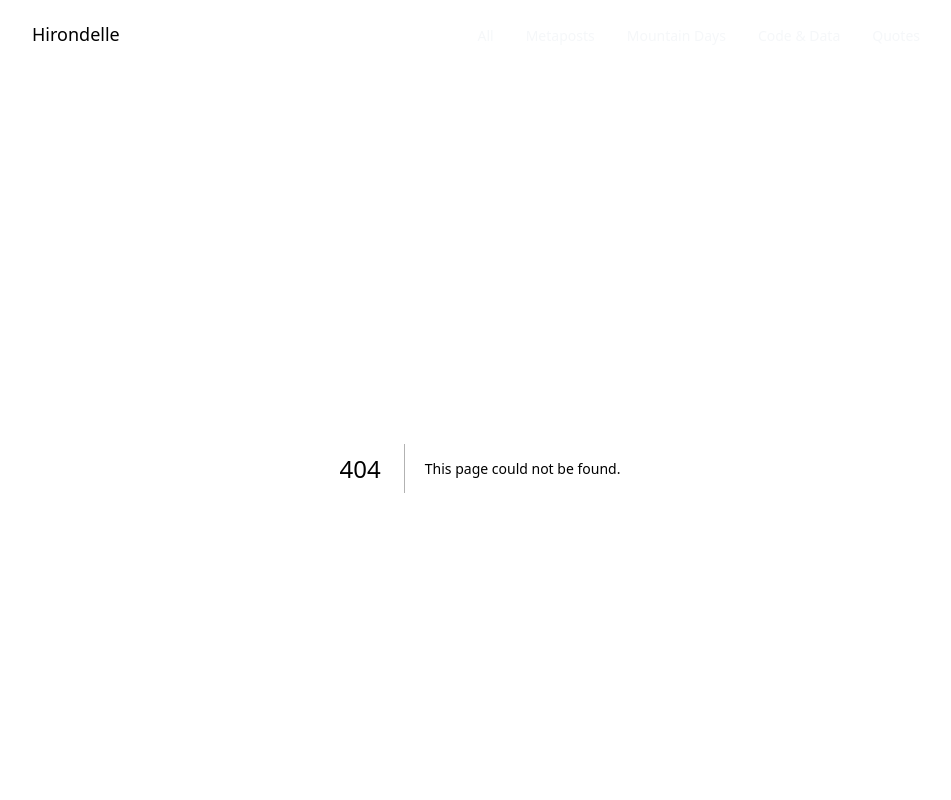
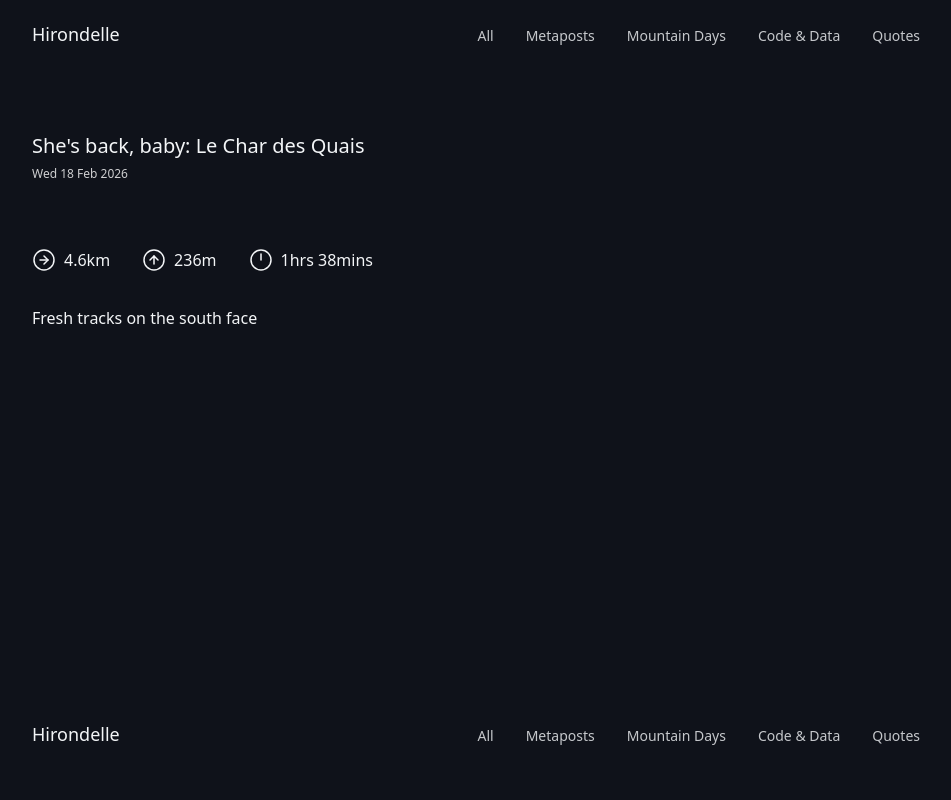
Before and after one commit to samjamead/hirondelle, a Next.js app: page /shesbackbaby in a window 1280 px wide. Before the commit this address had no page. Shown: the top 800 px of the page, without its empty margins (160-1111 px from the left). Built offline with nearby package versions, Linux system fonts and the light colour scheme.

Commit message:
New mountain post

```diff
--- /dev/null
+++ b/app/(posts)/shesbackbaby/page.mdx
@@ -0,0 +1,18 @@
+export const metadata = {
+  date: '2026-02-18',
+  title: "She's back, baby: Le Char des Quais",
+  category: 'Mountains',
+  distance: 4.6,
+  elevation: 236,
+  duration: 98,
+  mountains: ['Char des Quais'],
+};
+
+import PostHero from '@/components/post-hero';
+import MountainPostStats from '@/components/mountain-post-stats';
+
+<PostHero metadata={metadata} />
+
+<MountainPostStats metadata={metadata} />
+
+Fresh tracks on the south face
```
